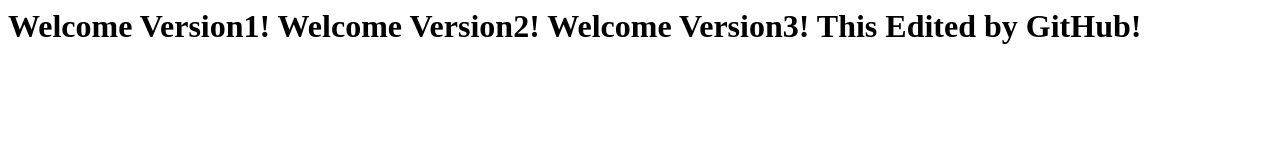
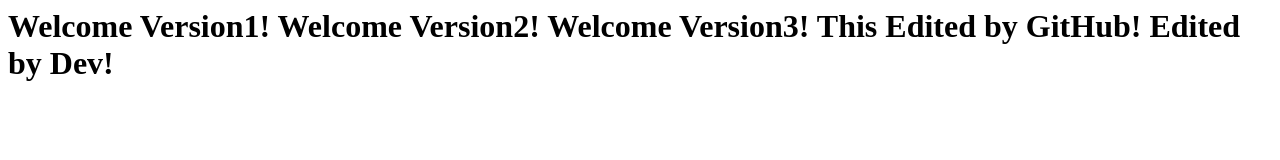
Before and after one commit to panthuya/demo-project, a plain HTML site: page index.html in a window 1280 px wide. Drawn offline with Linux system fonts and the light colour scheme.

Commit message:
Update index.html

```diff
--- a/index.html
+++ b/index.html
@@ -4,5 +4,6 @@
 	Welcome Version2!
 	Welcome Version3!
 	This Edited by GitHub!
+	Edited by Dev!
 	</h1>
 <html>
```
